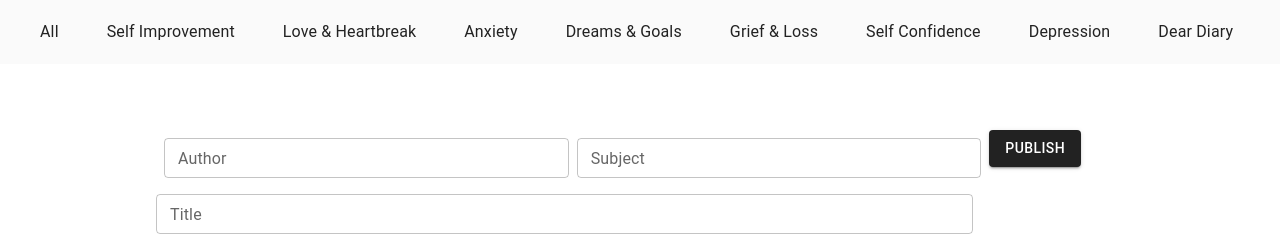
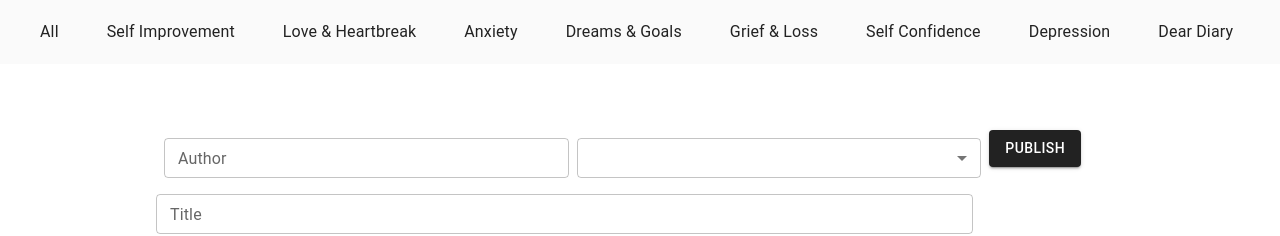
Before and after one commit to emiliaajax/dear-world, a React (Create React App) app in the folder client/: page /create in a window 1280 px wide. Shown: the top 236 px of the page. Built offline with nearby package versions, Linux system fonts and the light colour scheme.

Commit message:
Fix issue with subject not saved to state object

```diff
--- a/client/src/components/PostForm/PostForm.js
+++ b/client/src/components/PostForm/PostForm.js
@@ -1,9 +1,9 @@
 import React from 'react'
 import TextField from '@mui/material/TextField'
-import { Button, Grid } from "@mui/material"
-import Stack from '@mui/material/Stack'
+import { Button, FormControl, Grid, MenuItem, Select, Stack } from "@mui/material"
 import PostsService from '../../features/posts/PostsService'
 import { emojiProvider } from 'emoji-provider'
+import { Subjects } from '../../enum/subjects.js'
 
 class PostForm extends React.Component {
   constructor (props) {
@@ -38,11 +38,25 @@ class PostForm extends React.Component {
     }))
   }
 
+  onSubjectChange = (event) => {
+    this.setState({ subject: event.target.value })
+  }
+
+  renderMenuItems() {
+    return Object.values(Subjects).map((subject) => {
+      return (
+        <MenuItem value={subject}>
+          {subject}
+        </MenuItem>
+      )
+    })
+  }
+
   render() {
     return (
       <>
         <form onSubmit={(event) => this.onSubmit(event)}>
-          <Grid container spacing={2} sx={{ maxWidth: '1000px', margin: '0 auto'}}>
+          <Grid container spacing={2} sx={{ maxWidth: '1000px', margin: '0 auto' }}>
             <Grid item xs={10}>
               <Stack spacing={2}>
                 <Grid container spacing={1}>
@@ -57,14 +71,17 @@ class PostForm extends React.Component {
                     </TextField>
                     </Grid>
                     <Grid item xs={6}>
-                      <TextField
-                        fullWidth
-                        label='Subject'
-                        size='small'
-                        name='subject'
-                        value={this.state.subject}
-                        onChange={this.onChange}>
-                      </TextField>
+                      <FormControl fullWidth>
+                        <Select
+                          size='small'
+                          labelId='subjectLabel'
+                          id='subject'
+                          value={this.state.subject}
+                          onChange={this.onSubjectChange}
+                        >
+                          {this.renderMenuItems()}
+                        </Select>
+                      </FormControl>
                     </Grid>
                   </Grid>
                 <TextField
```
